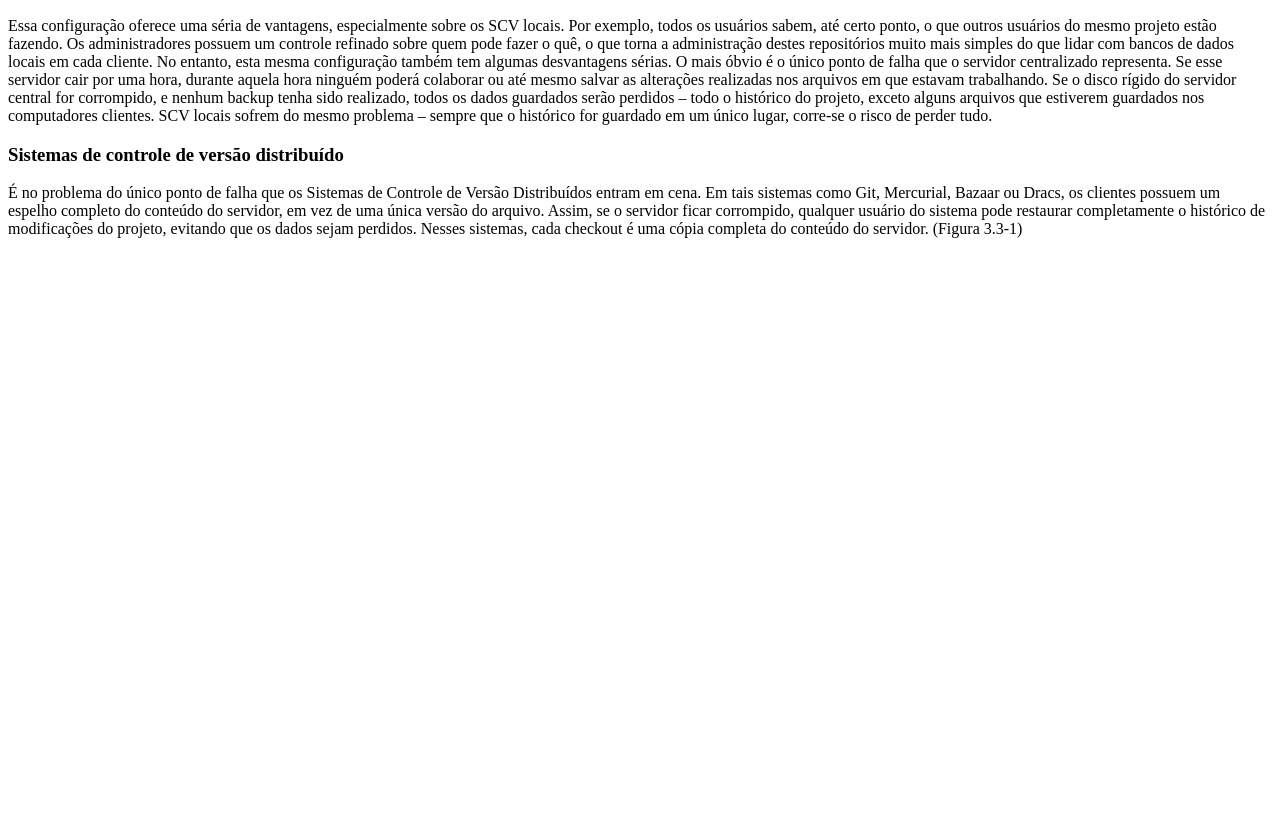
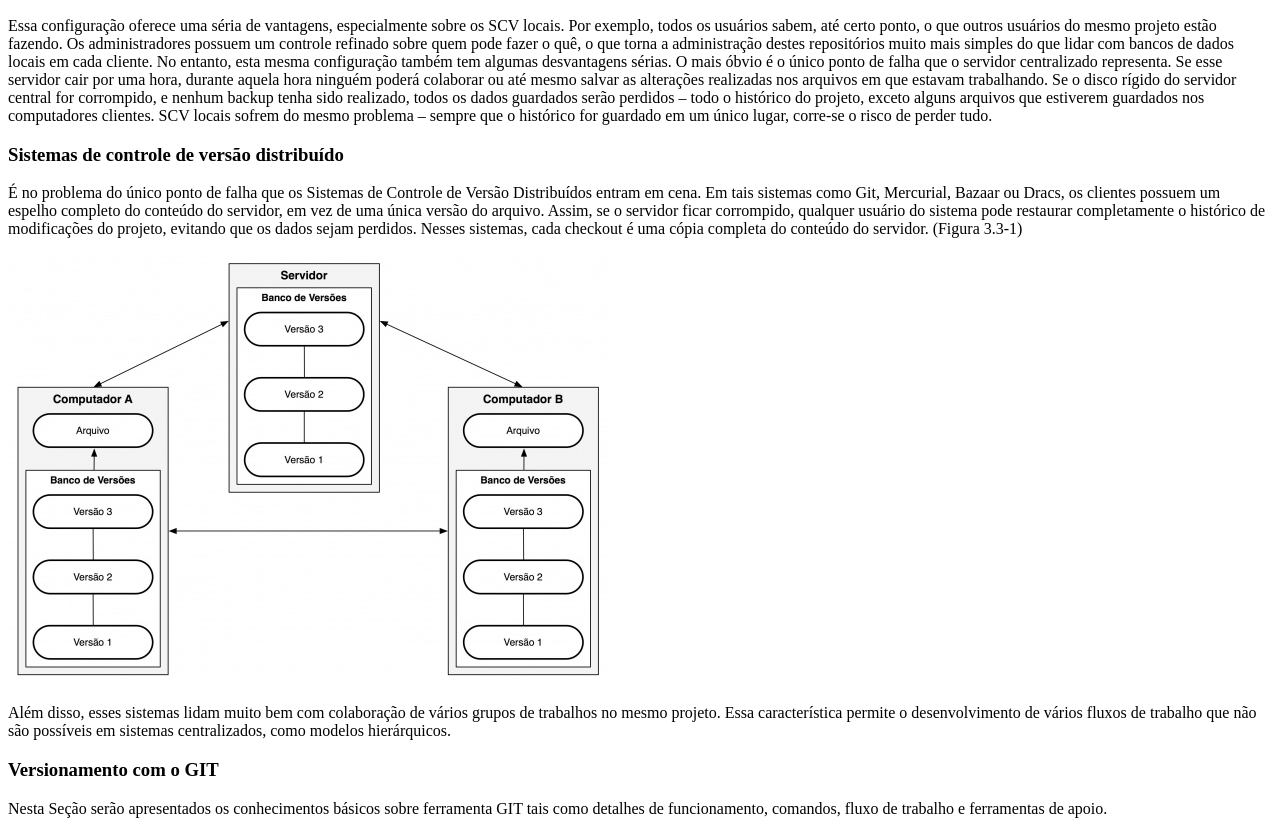
Before and after one commit to wilsonmacedo/trabalhopratico1, a plain HTML site: page hiulbriner.html in a window 1280 px wide. Shown: the part 4482-5316 px from the top of the page. Before the commit the page ends 4736 px from the top, so only its background shows below. Drawn offline with Linux system fonts and the light colour scheme.

Commit message:
adicionando as imagens e alguns paragrafos

```diff
--- a/hiulbriner.html
+++ b/hiulbriner.html
@@ -186,8 +186,13 @@ Sistemas de controle de versão local</p>
 
 <p>É no problema do único ponto de falha que os Sistemas de Controle de Versão Distribuídos entram em cena. Em tais sistemas como Git, Mercurial, Bazaar ou Dracs, os clientes possuem um espelho completo do conteúdo do servidor, em vez de uma única versão do arquivo. Assim, se o servidor ficar corrompido, qualquer usuário do sistema pode restaurar completamente o histórico de modificações do projeto, evitando que os dados sejam perdidos. Nesses sistemas, cada checkout é uma cópia completa do conteúdo do servidor. (Figura 3.3-1)</p>
 
+<img src="img5.jpg">
 
+<p>Além disso, esses sistemas lidam muito bem com colaboração de vários grupos de trabalhos no mesmo projeto. Essa característica permite o desenvolvimento de vários fluxos de trabalho que não são possíveis em sistemas centralizados, como modelos hierárquicos.</p>
 
+<h3>Versionamento com o GIT</h3>
+
+<p>Nesta Seção serão apresentados os conhecimentos básicos sobre ferramenta GIT tais como detalhes de funcionamento, comandos, fluxo de trabalho e ferramentas de apoio.</p>
 </body>
 
 </html>
```
